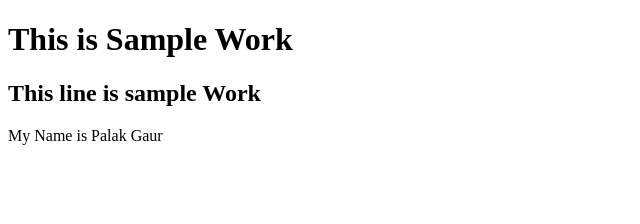
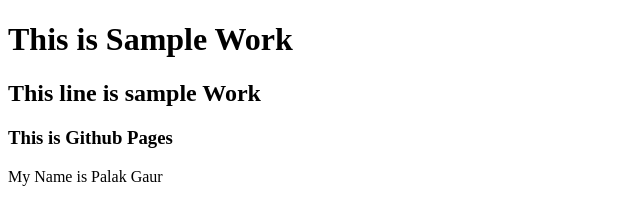
Before and after one commit to Palakgaur2004/Coding, a plain HTML site: page index.html in a window 1280 px wide. Shown: the whole page, without its empty margins (0-640 px from the left). Drawn offline with Linux system fonts and the light colour scheme.

Commit message:
Update index.html

```diff
--- a/index.html
+++ b/index.html
@@ -8,6 +8,8 @@
 <body>
     <h1>This is Sample Work</h1>
     <h2>This line is sample Work</h2>
+    <h3>This is Github Pages</h3>
     <p>My Name is Palak Gaur</p>
+
 </body>
 </html>
```
